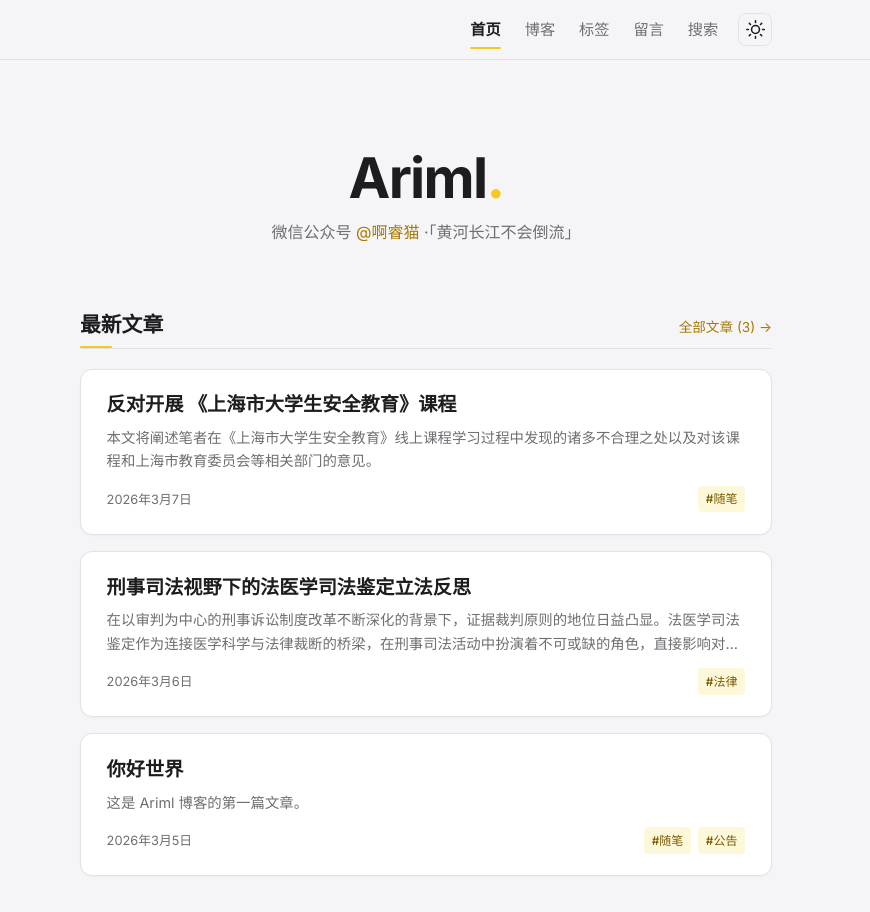
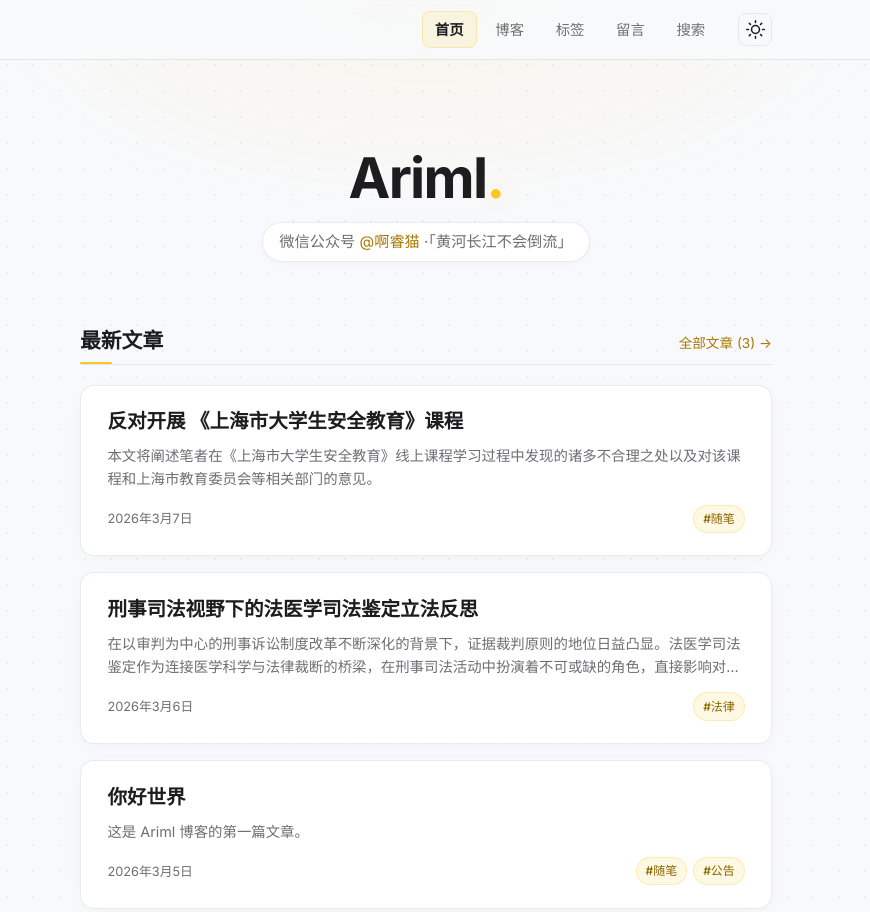
Before and after one commit to arimlll/arimlll.github.io, an Astro site: page / in a window 1280 px wide. Shown: the top 912 px of the page, without its empty margins (214-1084 px from the left). Built offline with nearby package versions, Linux system fonts and the light colour scheme; Astro itself is replaced by a stand-in of ours; some packages are replaced by stand-ins of ours.

Commit message:
style: 升级 Zeabur 现代暗黑极简视觉风格（点阵网格、微环境光、毛玻璃微动效卡片与胶囊徽章）

```diff
--- a/src/components/Header.astro
+++ b/src/components/Header.astro
@@ -130,9 +130,9 @@ const isHomePage = currentPath === '/' || currentPath === '';
     z-index: 100;
     height: var(--header-height);
     background-color: var(--color-header-bg);
-    backdrop-filter: blur(14px);
-    -webkit-backdrop-filter: blur(14px);
-    border-bottom: 1px solid var(--color-border);
+    backdrop-filter: blur(16px);
+    -webkit-backdrop-filter: blur(16px);
+    border-bottom: 1px solid var(--color-card-border);
   }
 
   .header-inner {
@@ -171,36 +171,32 @@ const isHomePage = currentPath === '/' || currentPath === '';
   .nav-links {
     display: flex;
     align-items: center;
-    gap: 1.5rem;
+    gap: 0.35rem;
   }
 
   .nav-link {
-    font-size: 0.95rem;
+    font-size: 0.9rem;
     font-weight: 500;
     color: var(--color-text-secondary);
-    transition: color 0.2s ease;
+    transition: all 0.2s cubic-bezier(0.16, 1, 0.3, 1);
     position: relative;
-    padding: 0.25rem 0;
+    padding: 0.3rem 0.75rem;
+    border-radius: 8px;
+    text-decoration: none;
+    border: 1px solid transparent;
   }
 
   .nav-link:hover {
-    color: var(--color-accent-text);
+    color: var(--color-text);
+    background-color: var(--color-card-bg);
+    border-color: var(--color-card-border);
   }
 
   .nav-link.active {
     color: var(--color-text);
     font-weight: 600;
-  }
-
-  .nav-link.active::after {
-    content: '';
-    position: absolute;
-    bottom: -2px;
-    left: 0;
-    right: 0;
-    height: 2px;
-    background-color: var(--color-accent);
-    border-radius: 2px;
+    background-color: var(--color-tag-bg);
+    border: 1px solid var(--color-tag-border);
   }
 
   .menu-toggle {
--- a/src/components/PostCard.astro
+++ b/src/components/PostCard.astro
@@ -42,34 +42,36 @@ const readingTime = wordCount ? Math.max(1, Math.ceil(wordCount / 300)) : null;
 
 <style>
   .post-card {
-    border: 1px solid var(--color-border);
-    border-radius: 12px;
+    border: 1px solid var(--color-card-border);
+    border-radius: 14px;
     background-color: var(--color-card-bg);
-    transition: all 0.25s ease;
-    box-shadow: 0 1px 3px rgba(0, 0, 0, 0.03);
+    backdrop-filter: blur(14px);
+    -webkit-backdrop-filter: blur(14px);
+    transition: transform 0.25s cubic-bezier(0.16, 1, 0.3, 1),
+                border-color 0.25s cubic-bezier(0.16, 1, 0.3, 1),
+                box-shadow 0.25s cubic-bezier(0.16, 1, 0.3, 1);
+    box-shadow: var(--card-shadow);
+    position: relative;
+    overflow: hidden;
   }
 
   .post-card:hover {
     border-color: var(--color-accent);
-    transform: translateY(-2px);
-    box-shadow: 0 4px 16px rgba(0, 0, 0, 0.06);
-  }
-
-  [data-theme="dark"] .post-card:hover {
-    box-shadow: 0 4px 16px rgba(0, 0, 0, 0.25);
+    transform: translateY(-3px);
+    box-shadow: var(--card-hover-shadow);
   }
 
   .post-card-link {
     display: block;
-    padding: 1.35rem 1.6rem;
+    padding: 1.4rem 1.65rem;
     text-decoration: none;
     color: inherit;
   }
 
   .post-card-title {
-    font-size: 1.2rem;
+    font-size: 1.22rem;
     font-weight: 700;
-    margin-bottom: 0.5rem;
+    margin-bottom: 0.55rem;
     color: var(--color-text);
     transition: color 0.2s;
     line-height: 1.4;
@@ -82,7 +84,7 @@ const readingTime = wordCount ? Math.max(1, Math.ceil(wordCount / 300)) : null;
   .post-card-desc {
     font-size: 0.9rem;
     color: var(--color-text-secondary);
-    margin-bottom: 0.85rem;
+    margin-bottom: 0.9rem;
     line-height: 1.6;
     display: -webkit-box;
     -webkit-line-clamp: 2;
@@ -118,9 +120,15 @@ const readingTime = wordCount ? Math.max(1, Math.ceil(wordCount / 300)) : null;
   .tag {
     background-color: var(--color-tag-bg);
     color: var(--color-tag-text);
-    padding: 0.15rem 0.5rem;
-    border-radius: 4px;
+    border: 1px solid var(--color-tag-border);
+    padding: 0.15rem 0.55rem;
+    border-radius: 9999px;
     font-size: 0.75rem;
     font-weight: 500;
+    transition: all 0.2s ease;
+  }
+
+  .post-card:hover .tag {
+    border-color: var(--color-accent);
   }
 </style>
--- a/src/components/Waline.astro
+++ b/src/components/Waline.astro
@@ -151,10 +151,12 @@ const {
 
   .waline-setup-card {
     background-color: var(--color-card-bg);
-    border: 1px solid var(--color-border);
+    border: 1px solid var(--color-card-border);
     border-radius: 14px;
     padding: 2rem;
-    box-shadow: 0 2px 12px rgba(0, 0, 0, 0.04);
+    backdrop-filter: blur(14px);
+    -webkit-backdrop-filter: blur(14px);
+    box-shadow: var(--card-shadow);
   }
 
   .setup-icon {
--- a/src/pages/index.astro
+++ b/src/pages/index.astro
@@ -58,17 +58,26 @@ const postsWithWordCount = await Promise.all(
     font-size: 3.5rem;
     font-weight: 800;
     letter-spacing: -0.03em;
-    margin-bottom: 0.5rem;
+    margin-bottom: 0.75rem;
     line-height: 1.1;
+    position: relative;
   }
 
   .hero-dot {
     color: var(--color-accent);
+    text-shadow: 0 0 20px rgba(248, 200, 34, 0.4);
   }
 
   .hero-sub {
     color: var(--color-text-secondary);
-    font-size: 1rem;
+    font-size: 0.95rem;
+    padding: 0.35rem 1rem;
+    border-radius: 9999px;
+    background-color: var(--color-card-bg);
+    border: 1px solid var(--color-card-border);
+    backdrop-filter: blur(10px);
+    box-shadow: 0 2px 8px -2px rgba(0, 0, 0, 0.04);
+    display: inline-block;
   }
 
   .hero-link {
--- a/src/styles/global.css
+++ b/src/styles/global.css
@@ -3,18 +3,24 @@
 
 /* ===== CSS Variables ===== */
 :root {
-  --color-bg: #f5f5f7;
+  --color-bg: #f8f9fc;
   --color-text: #1d1d1f;
   --color-text-secondary: #6e6e73;
   --color-accent: #F8C822;
   --color-accent-hover: #dfa800;
   --color-accent-text: #a87900;
-  --color-card-bg: #ffffff;
-  --color-border: #e2e2e7;
-  --color-code-bg: #f0f0f3;
-  --color-tag-bg: #fef8db;
-  --color-tag-text: #7a5c00;
-  --color-header-bg: rgba(245, 245, 247, 0.88);
+  --color-card-bg: rgba(255, 255, 255, 0.88);
+  --color-card-border: rgba(0, 0, 0, 0.08);
+  --color-border: #e6e6ed;
+  --color-code-bg: #f0f0f4;
+  --color-tag-bg: rgba(248, 200, 34, 0.12);
+  --color-tag-text: #8a6500;
+  --color-tag-border: rgba(248, 200, 34, 0.28);
+  --color-header-bg: rgba(248, 249, 252, 0.82);
+  --color-grid-dot: rgba(0, 0, 0, 0.045);
+  --ambient-glow: rgba(248, 200, 34, 0.09);
+  --card-shadow: 0 4px 20px -4px rgba(0, 0, 0, 0.04);
+  --card-hover-shadow: 0 12px 30px -8px rgba(0, 0, 0, 0.08), 0 0 24px -4px rgba(248, 200, 34, 0.16);
   --scrollbar-thumb: var(--color-border);
   --scrollbar-track: transparent;
   --font-body: 'Inter', 'Noto Serif SC', 'Noto Serif JP', -apple-system, BlinkMacSystemFont, 'PingFang SC', 'Hiragino Sans GB', 'Microsoft YaHei', sans-serif;
@@ -26,18 +32,24 @@
 }
 
 [data-theme="dark"] {
-  --color-bg: #13141f;
+  --color-bg: #090a10;
   --color-text: #e6e6ec;
   --color-text-secondary: #9292a8;
   --color-accent: #F8C822;
   --color-accent-hover: #ffe066;
   --color-accent-text: #F8C822;
-  --color-card-bg: #1a1b2b;
-  --color-border: #282a3f;
-  --color-code-bg: #0f1019;
-  --color-tag-bg: #2b2814;
+  --color-card-bg: rgba(17, 19, 30, 0.75);
+  --color-card-border: rgba(255, 255, 255, 0.09);
+  --color-border: #1e2030;
+  --color-code-bg: #0d0e17;
+  --color-tag-bg: rgba(248, 200, 34, 0.12);
   --color-tag-text: #f0d060;
-  --color-header-bg: rgba(19, 20, 31, 0.88);
+  --color-tag-border: rgba(248, 200, 34, 0.25);
+  --color-header-bg: rgba(9, 10, 16, 0.82);
+  --color-grid-dot: rgba(255, 255, 255, 0.05);
+  --ambient-glow: rgba(248, 200, 34, 0.12);
+  --card-shadow: 0 4px 20px -4px rgba(0, 0, 0, 0.4);
+  --card-hover-shadow: 0 14px 36px -8px rgba(0, 0, 0, 0.55), 0 0 28px -4px rgba(248, 200, 34, 0.18);
   --scrollbar-thumb: var(--color-border);
   --scrollbar-track: transparent;
   color-scheme: dark;
@@ -69,10 +81,29 @@ html {
 body {
   font-family: var(--font-body);
   background-color: var(--color-bg);
+  background-image: radial-gradient(var(--color-grid-dot) 1px, transparent 1px);
+  background-size: 26px 26px;
   color: var(--color-text);
   line-height: 1.8;
   min-height: 100vh;
+  position: relative;
   transition: background-color 0.25s ease, color 0.25s ease;
+}
+
+/* Zeabur-inspired ambient top glow */
+body::before {
+  content: '';
+  position: fixed;
+  top: 0;
+  left: 50%;
+  transform: translateX(-50%);
+  width: 100vw;
+  max-width: 900px;
+  height: 420px;
+  background: radial-gradient(55% 55% at 50% 0%, var(--ambient-glow) 0%, transparent 100%);
+  pointer-events: none;
+  z-index: 0;
+  opacity: 0.85;
 }
 
 a {
```
Also changed, not shown: src/components/TagList.astro (+5 -4 lines).
